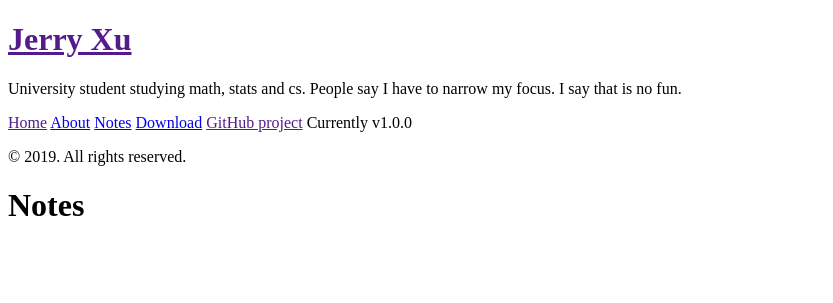
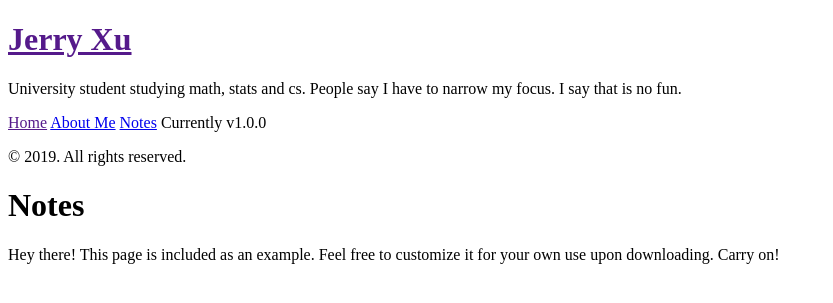
Before and after one commit to jerry-ye-xu/jerry-ye-xu.github.io, a Jekyll site: the page built from notes.md, in a window 1280 px wide. Shown: the top 303 px of the page, without its empty margins (0-833 px from the left). Built offline with Jekyll 4.4.1, drawn with Linux system fonts in a browser that asks for light colours; Markdown is read by kramdown in place of the engine named in the settings.

Commit message:
removed relative_permalink and added plugins, editted sidebar to removed projects and download, testing md for other files

```diff
--- a/_config.yml
+++ b/_config.yml
@@ -4,7 +4,7 @@ highlighter:      pygments
 
 # Permalinks
 permalink:        pretty
-relative_permalinks: false
+plugins:          [jekyll-paginate, jekyll-gist]
 
 # Setup
 title:            Jerry Xu
--- a/_includes/sidebar.html
+++ b/_includes/sidebar.html
@@ -26,8 +26,6 @@
         {% endif %}
       {% endfor %}
 
-      <a class="sidebar-nav-item" href="{{ site.github.repo }}/archive/v{{ site.version }}.zip">Download</a>
-      <a class="sidebar-nav-item" href="{{ site.github.repo }}">GitHub project</a>
       <span class="sidebar-nav-item">Currently v{{ site.version }}</span>
     </nav>
 
--- a/about.md
+++ b/about.md
@@ -1,6 +1,6 @@
 ---
 layout: page
-title: About
+title: About Me
 ---
 
 <p class="message">
--- a/notes.md
+++ b/notes.md
@@ -2,3 +2,7 @@
 layout: page
 title: Notes
 ---
+
+<p class="message">
+  Hey there! This page is included as an example. Feel free to customize it for your own use upon downloading. Carry on!
+</p>
```
